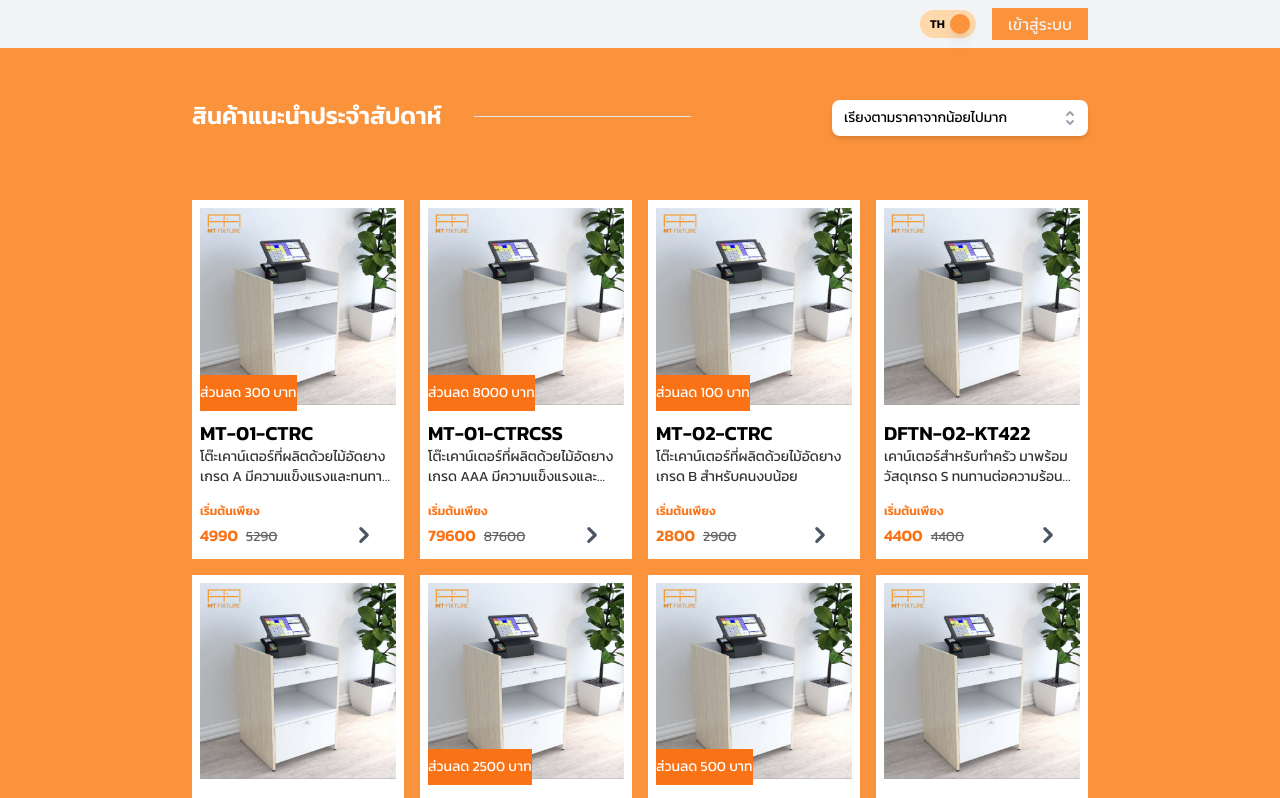
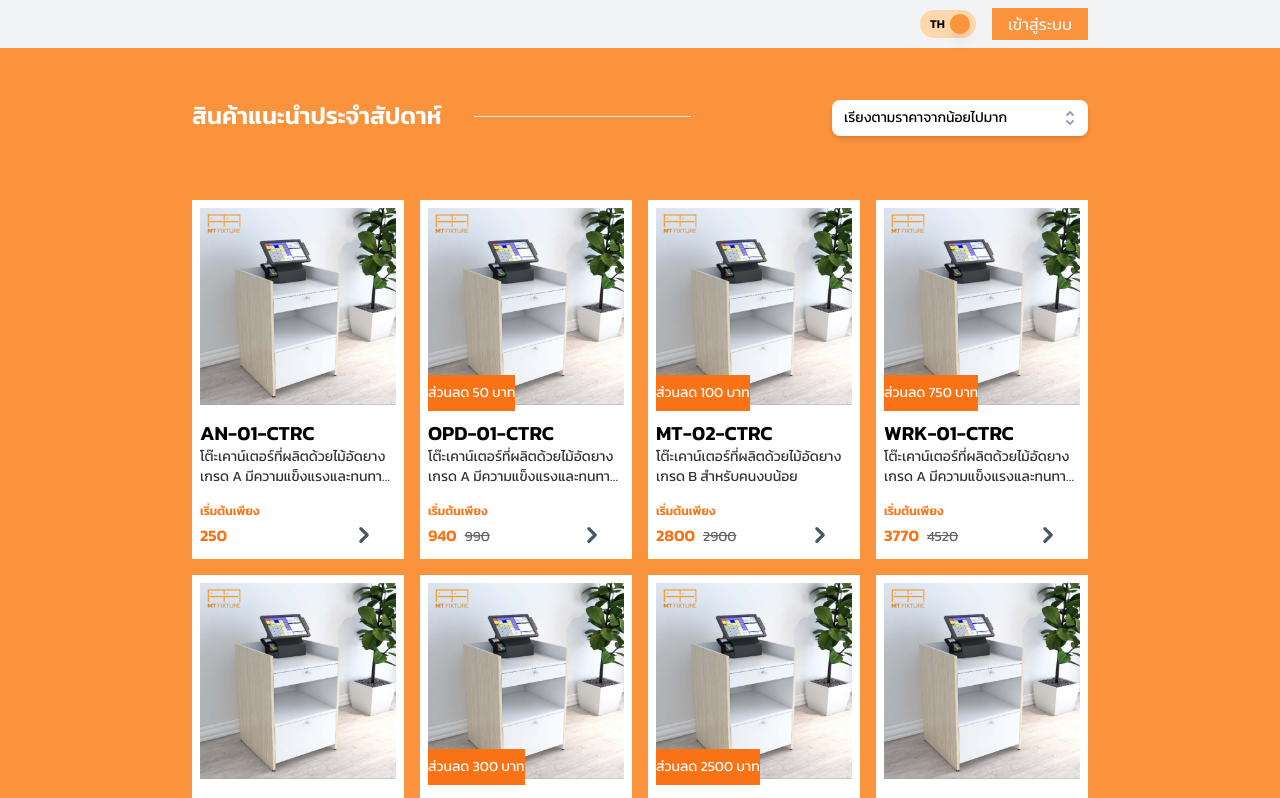
Before and after one commit to apiwitp2070/manpow-test, a Next.js app: page / in a window 1280 px wide. Shown: the top 798 px of the page. Built offline with nearby package versions, Linux system fonts and the light colour scheme.

Commit message:
add useState provider

```diff
--- a/components/Card.jsx
+++ b/components/Card.jsx
@@ -3,11 +3,10 @@ import { ChevronRightIcon as RightArrow } from "@heroicons/react/solid";
 import furniture from '../public/img/furniture.png'
 
 const Card = ({
-  image,
   name,
   description,
   price,
-  discount
+  discount,
 }) => {
     return (
       <div className="bg-white p-2">
@@ -15,9 +14,11 @@ const Card = ({
           <Image
             src={furniture}
           />
-          <div className={discount > 0 ? 'absolute bottom-0 left-0 py-2 text-white text-sm bg-orange-500 ' : 'hidden'}>
+          {discount > 0 &&
+          <div className='absolute bottom-0 left-0 py-2 text-white text-sm bg-orange-500'>
             ส่วนลด {discount} บาท
           </div>
+          }
         </div>
         <div className="mt-2 font-semibold text-xl">
           {name}
@@ -29,7 +30,7 @@ const Card = ({
         <div className="flex justify-between items-center">
           <span className="flex space-x-2 items-baseline">
             <p className="font-semibold text-orange-500">{price-discount}</p>
-            <p className="text-sm line-through opacity-60">{price}</p>
+            {discount > 0 && <p className="text-sm line-through opacity-60">{price}</p>}
           </span>
           <RightArrow className="text-gray-600 mr-4 w-8 h-8"/>
         </div>
--- a/components/Dropdown.jsx
+++ b/components/Dropdown.jsx
@@ -1,19 +1,25 @@
 import { Fragment, useState } from 'react'
 import { Listbox, Transition } from '@headlessui/react'
 import { CheckIcon, SelectorIcon } from '@heroicons/react/solid'
+import { useAppContext } from '../provider/AppProvider'
 
-const sorting = [
-  { name: 'เรียงตามราคาจากน้อยไปมาก' },
-  { name: 'เรียงตามราคาจากมากไปน้อย' },
-  { name: 'เรียงตามตัวอักษรจาก A-Z' },
-  { name: 'เรียงตามตัวอักษรจาก Z-A' },
-]
+export default function Dropdown(
+) {
+  const sorting = [
+    { id: 1, name: 'เรียงตามราคาจากน้อยไปมาก' },
+    { id: 2, name: 'เรียงตามราคาจากมากไปน้อย' },
+    { id: 3, name: 'เรียงตามตัวอักษรจาก A-Z' },
+    { id: 4, name: 'เรียงตามตัวอักษรจาก Z-A' },
+  ]
+  const [selected, setSelected] = useState(sorting[0])
+  const { value, setValue } = useAppContext()
 
-export default function Dropdown() {
-  const [selected, setSelected] = useState(sorting[0])
+  function handleClick(id) {
+    setValue(id)
+  }
 
   return (
-    <div className="md:w-64 mt-8 lg:mt-0">
+    <div className="z-50 md:w-64 mt-8 lg:mt-0">
       <Listbox value={selected} onChange={setSelected}>
         <div className="relative mt-1">
           <Listbox.Button className="relative w-full cursor-default rounded-lg bg-white py-2 pl-3 pr-10 text-left shadow-md focus:outline-none focus-visible:border-indigo-500 focus-visible:ring-2 focus-visible:ring-white focus-visible:ring-opacity-75 focus-visible:ring-offset-2 focus-visible:ring-offset-orange-300 sm:text-sm">
@@ -32,24 +38,25 @@ export default function Dropdown() {
             leaveTo="opacity-0"
           >
             <Listbox.Options className="absolute mt-1 max-h-60 w-full overflow-auto rounded-md bg-white py-1 text-base shadow-lg ring-1 ring-black ring-opacity-5 focus:outline-none sm:text-sm">
-              {sorting.map((person, personIdx) => (
+              {sorting.map((item, itemIdx) => (
                 <Listbox.Option
-                  key={personIdx}
+                  key={itemIdx}
                   className={({ active }) =>
                     `relative cursor-default select-none py-2 pl-10 pr-4 ${
                       active ? 'bg-orange-100 text-orange-600' : 'text-gray-900'
                     }`
                   }
-                  value={person}
+                  value={item}
                 >
                   {({ selected }) => (
                     <>
                       <span
+                        onClick={() => handleClick(item.id)}
                         className={`block truncate ${
                           selected ? 'font-medium' : 'font-normal'
                         }`}
                       >
-                        {person.name}
+                        {item.name}
                       </span>
                       {selected ? (
                         <span className="absolute inset-y-0 left-0 flex items-center pl-3 text-amber-600">
--- a/pages/_app.js
+++ b/pages/_app.js
@@ -1,7 +1,12 @@
+import { AppProvider } from '../provider/AppProvider'
 import '../styles/globals.css'
 
 function MyApp({ Component, pageProps }) {
-  return <Component {...pageProps} />
+  return (
+    <AppProvider>
+      <Component {...pageProps} />
+    </AppProvider>
+  )
 }
 
 export default MyApp
--- a/pages/index.js
+++ b/pages/index.js
@@ -1,10 +1,13 @@
 import Head from 'next/head'
 import Header from '../components/Header'
-import Dropdown from '../components/Dropdown'
 import { mockup } from '../data/data'
 import Card from '../components/Card'
+import Dropdown from '../components/Dropdown'
+import { useAppContext } from '../provider/AppProvider'
 
 export default function Home() {
+  const { value, setValue } = useAppContext();
+
   return (
     <div className='min-h-screen bg-orange-400'>
       <Head>
@@ -25,11 +28,40 @@ export default function Home() {
             </h1>
             <div className='mt-4 lg:mt-0 border-b'></div>
           </span>
-          <Dropdown/>
+          <div className="z-50 md:w-64 mt-8 lg:mt-0">
+            <Dropdown setValue={setValue}/>
+          </div>
         </div>
 
         <div className='mt-16 grid md:grid-cols-3 lg:grid-cols-4 gap-4'>
-          {mockup.map(({id, name, description, price, discount}) => (
+          {value == 1 && mockup.sort((a,b) => (a.price-a.discount) - (b.price-b.discount)).map(({id, name, description, price, discount}) => (
+            <Card
+              key={id}
+              name={name}
+              description={description}
+              price={price}
+              discount={discount}
+            />
+          ))}
+          {value == 2 && mockup.sort((a,b) => (b.price-b.discount) - (a.price-a.discount)).map(({id, name, description, price, discount}) => (
+            <Card
+              key={id}
+              name={name}
+              description={description}
+              price={price}
+              discount={discount}
+            />
+          ))}
+          {value == 3 && mockup.sort((a,b)=> a.name.localeCompare(b.name)).map(({id, name, description, price, discount}) => (
+            <Card
+              key={id}
+              name={name}
+              description={description}
+              price={price}
+              discount={discount}
+            />
+          ))}
+          {value == 4 && mockup.sort((a,b)=> b.name.localeCompare(a.name)).map(({id, name, description, price, discount}) => (
             <Card
               key={id}
               name={name}
--- /dev/null
+++ b/provider/AppProvider.jsx
@@ -0,0 +1,26 @@
+import React, { useContext, useState } from 'react';
+
+const AppContext = React.createContext({
+  value: 1,
+  setValue: () => {},
+});
+
+export const useAppContext = () => {
+  const { value, setValue } = useContext(AppContext);
+  return { value, setValue };
+};
+
+export const AppProvider = ({ children }) => {
+  const [value, setValue] = useState(1);
+
+  return (
+    <AppContext.Provider
+      value={{
+        value,
+        setValue
+      }}
+    >
+      {children}
+    </AppContext.Provider>
+  );
+};
```
Also changed, not shown: styles/globals.css (line endings or trailing spaces).
